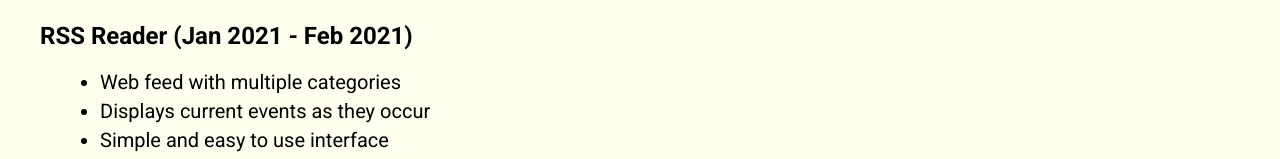
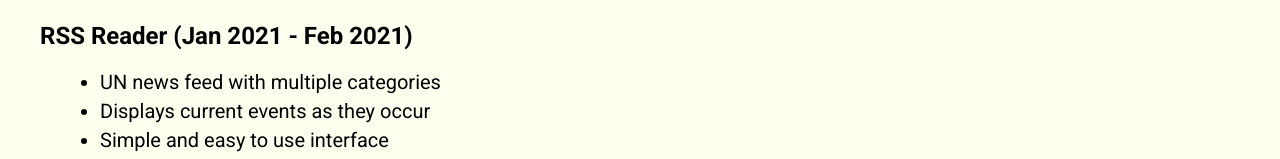
Before and after one commit to haostonh/portfolio, a React (Create React App) app in the folder client/: page /portfolio/projects in a window 1280 px wide. Shown: the part 3139-3298 px from the top of the page. Built offline with nearby package versions, Linux system fonts and the light colour scheme.

Commit message:
update RSSReader description

```diff
--- a/client/src/projects/2021/RSSReader.jsx
+++ b/client/src/projects/2021/RSSReader.jsx
@@ -6,7 +6,7 @@
     <div className='projectInfo'>
       <h2 className='projectTitle'>RSS Reader (Jan 2021 - Feb 2021)</h2>
       <ul className='projectBody'>
-        <li>Web feed with multiple categories</li>
+        <li>UN news feed with multiple categories</li>
         <li>Displays current events as they occur</li>
         <li>Simple and easy to use interface</li>
         <li>Practice building layouts, activities, and activity adapters</li>
```
